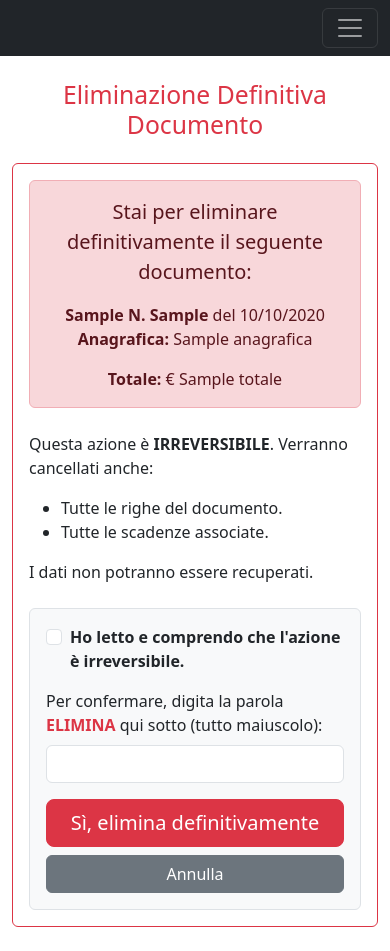
After one commit to stefincarico/GestyLub, a Django app: template gestionale/templates/gestionale/documento_confirm_delete.html in a window 390 px wide. The commit adds this page. Run offline with Django 5.2, Linux system fonts and the light colour scheme; the template is opened without the code that fills it: most values are stand-ins (such as "Sample title", 1, 10 or a date in 2020); form fields are guessed from the names that the template uses.

Commit message:
feat: ELIMINA DOCUMENTO con ancora di salvataggio (controllo NO movimenti collegati)

```diff
--- /dev/null
+++ b/gestionale/templates/gestionale/documento_confirm_delete.html
@@ -0,0 +1,63 @@
+{% extends "gestionale/base.html" %}
+{% load currency_filters %}
+{% block title %}Conferma Eliminazione Documento{% endblock %}
+
+{% block content %}
+<div class="row justify-content-center">
+    <div class="col-md-8">
+        <h1 class="h2 mb-4 text-center text-danger">Eliminazione Definitiva Documento</h1>
+        <div class="card border-danger">
+            <div class="card-body">
+
+                <div class="alert alert-danger text-center">
+                    <p class="fs-5">Stai per eliminare definitivamente il seguente documento:</p>
+                    <p class="mb-0"><strong>{{ documento.get_tipo_doc_display }} N. {{ documento.numero_documento }}</strong> del {{ documento.data_documento|date:"d/m/Y" }}</p>
+                    <p><strong>Anagrafica:</strong> {{ documento.anagrafica.nome_cognome_ragione_sociale }}</p>
+                    <p class="mb-0"><strong>Totale:</strong> € {{ documento.totale|format_currency }}</p>
+                </div>
+
+                {% if has_pagamenti %}
+                    <!-- Caso 1: Eliminazione BLOCCATA -->
+                    <div class="alert alert-dark mt-4" role="alert">
+                        <h4 class="alert-heading">Azione non permessa!</h4>
+                        <p>Questo documento non può essere eliminato perché sono stati registrati dei pagamenti o incassi ad esso collegati.</p>
+                        <hr>
+                        <p class="mb-0">Per procedere, è necessario prima eliminare manualmente tutti i pagamenti dalla <a href="{% url 'documento_detail' documento.pk %}">pagina di dettaglio del documento</a>.</p>
+                    </div>
+                    <div class="mt-4 text-center">
+                        <a href="{% url 'documento_detail' documento.pk %}" class="btn btn-secondary">Torna al Documento</a>
+                    </div>
+
+                {% else %}
+                    <!-- Caso 2: Eliminazione PERMESSA -->
+                    <p class="mt-4">Questa azione è <strong>IRREVERSIBILE</strong>. Verranno cancellati anche:</p>
+                    <ul>
+                        <li>Tutte le righe del documento.</li>
+                        <li>Tutte le scadenze associate.</li>
+                    </ul>
+                    <p>I dati non potranno essere recuperati.</p>
+
+                    <form method="post" class="mt-4 border p-3 rounded bg-light">
+                        {% csrf_token %}
+
+                        <div class="mb-3 form-check">
+                            <input type="checkbox" class="form-check-input" id="conferma_checkbox" name="conferma_checkbox">
+                            <label class="form-check-label" for="conferma_checkbox"><strong>Ho letto e comprendo che l'azione è irreversibile.</strong></label>
+                        </div>
+
+                        <div class="mb-3">
+                            <label for="conferma_testo" class="form-label">Per confermare, digita la parola <strong class="text-danger">ELIMINA</strong> qui sotto (tutto maiuscolo):</label>
+                            <input type="text" class="form-control" id="conferma_testo" name="conferma_testo" autocomplete="off">
+                        </div>
+
+                        <div class="d-grid gap-2">
+                             <button type="submit" class="btn btn-danger btn-lg">Sì, elimina definitivamente</button>
+                             <a href="{% url 'documento_detail' documento.pk %}" class="btn btn-secondary">Annulla</a>
+                        </div>
+                    </form>
+                {% endif %}
+            </div>
+        </div>
+    </div>
+</div>
+{% endblock %}
--- a/gestionale/urls.py
+++ b/gestionale/urls.py
@@ -3,7 +3,7 @@ from django.urls import path
 from .views import (
     AdminDashboardView, AliquotaIVACreateView, AliquotaIVAListView, AliquotaIVAToggleAttivoView, AliquotaIVAUpdateView, AnagraficaListExportExcelView, AnagraficaListExportPdfView, AnagraficaPartitarioExportPdfView, CantiereCreateView, CantiereDetailView, CantiereFascicoloExportExcelView, CantiereFascicoloExportPdfView, CantiereListExportExcelView, CantiereListExportPdfView, CantiereUpdateView, CausaleCreateView, CausaleListView, CausaleToggleAttivoView, CausaleUpdateView, ContoFinanziarioCreateView, ContoFinanziarioListView, ContoFinanziarioToggleAttivoView, ContoFinanziarioUpdateView, ContoOperativoCreateView, ContoOperativoListView, ContoOperativoToggleAttivoView, ContoOperativoUpdateView, DashboardView, AnagraficaListView, AnagraficaCreateView, DipendenteDetailView,
     DipendenteDettaglioCreateView, AnagraficaUpdateView, AnagraficaDetailView,
-    AnagraficaToggleAttivoView, DipendenteUpdateView, DocumentoListExportExcelView, DocumentoListExportPdfView,
+    AnagraficaToggleAttivoView, DipendenteUpdateView, DocumentoDeleteView, DocumentoListExportExcelView, DocumentoListExportPdfView,
     DocumentoListView, DocumentoDetailView, ExportTabelleContabiliView, ExportTabelleSistemaView, MezzoAziendaleCreateView, MezzoAziendaleListView, MezzoAziendaleToggleAttivoView, MezzoAziendaleUpdateView, ModalitaPagamentoCreateView, ModalitaPagamentoListView, ModalitaPagamentoToggleAttivoView, ModalitaPagamentoUpdateView, PagamentoDeleteView, PagamentoUpdateView, PrimaNotaCreateView, PrimaNotaListExportExcelView, PrimaNotaListExportPdfView, PrimaNotaListView,RegistraPagamentoView, SalvaAttivitaDiarioView, ScadenzaPersonaleCreateView, ScadenzaPersonaleDeleteView, ScadenzaPersonaleUpdateView, ScadenzarioExportPdfView,
     ScadenzarioListView, ScadenzarioExportExcelView, AnagraficaPartitarioExportExcelView,
     DashboardHRView, PrimaNotaCreateView, PrimaNotaUpdateView, PrimaNotaDeleteView, DocumentoDetailExportPdfView, TesoreriaDashboardView, TesoreriaExportExcelView, TesoreriaExportPdfView, TipoScadenzaPersonaleCreateView, TipoScadenzaPersonaleListView, TipoScadenzaPersonaleToggleAttivoView, TipoScadenzaPersonaleUpdateView, GetContoFinanziarioSaldoView
@@ -106,5 +106,7 @@ urlpatterns = [
     path('cantieri/<int:pk>/', CantiereDetailView.as_view(), name='cantiere_detail'),
     path('cantieri/<int:pk>/export/excel/', CantiereFascicoloExportExcelView.as_view(), name='cantiere_fascicolo_export_excel'),
     path('cantieri/<int:pk>/export/pdf/', CantiereFascicoloExportPdfView.as_view(), name='cantiere_fascicolo_export_pdf'),
+    # NUOVO URL PER ELIMINARE DOCUMENTO
+    path('documenti/<int:pk>/elimina/', DocumentoDeleteView.as_view(), name='documento_delete'),
 
 ]
```
Also changed, not shown: gestionale/templates/gestionale/documento_detail.html (+9 -1 lines), gestionale/views.py (+55 -0 lines).
